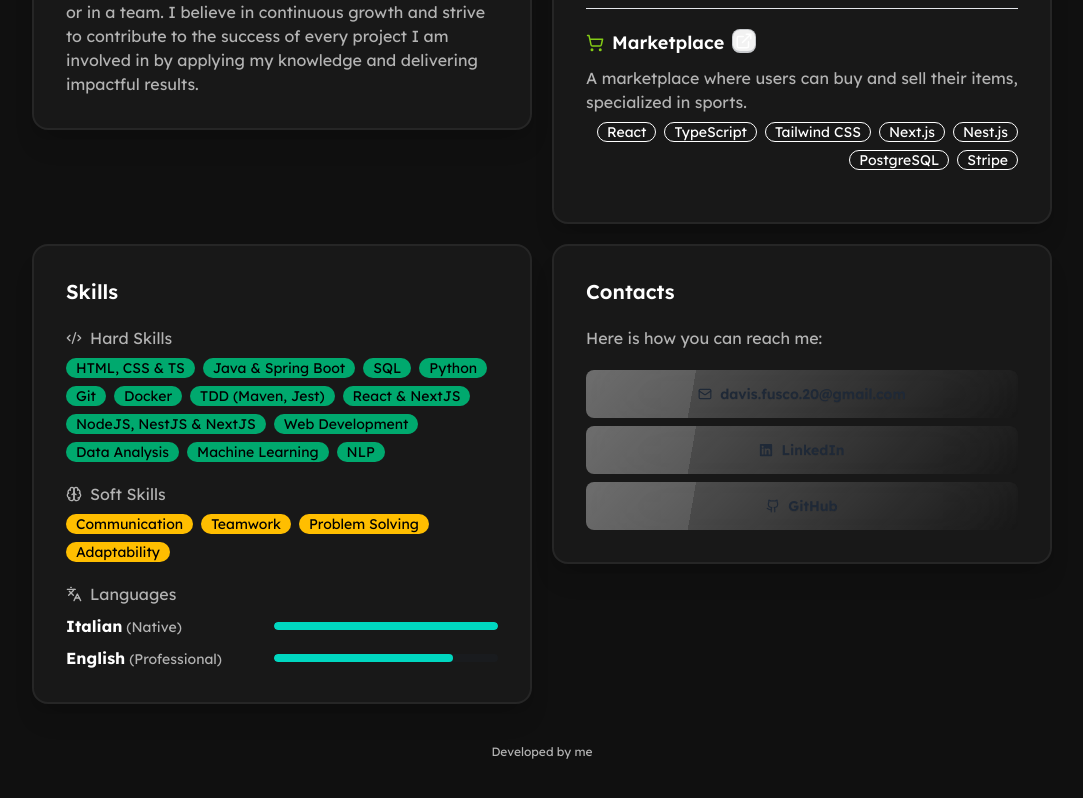
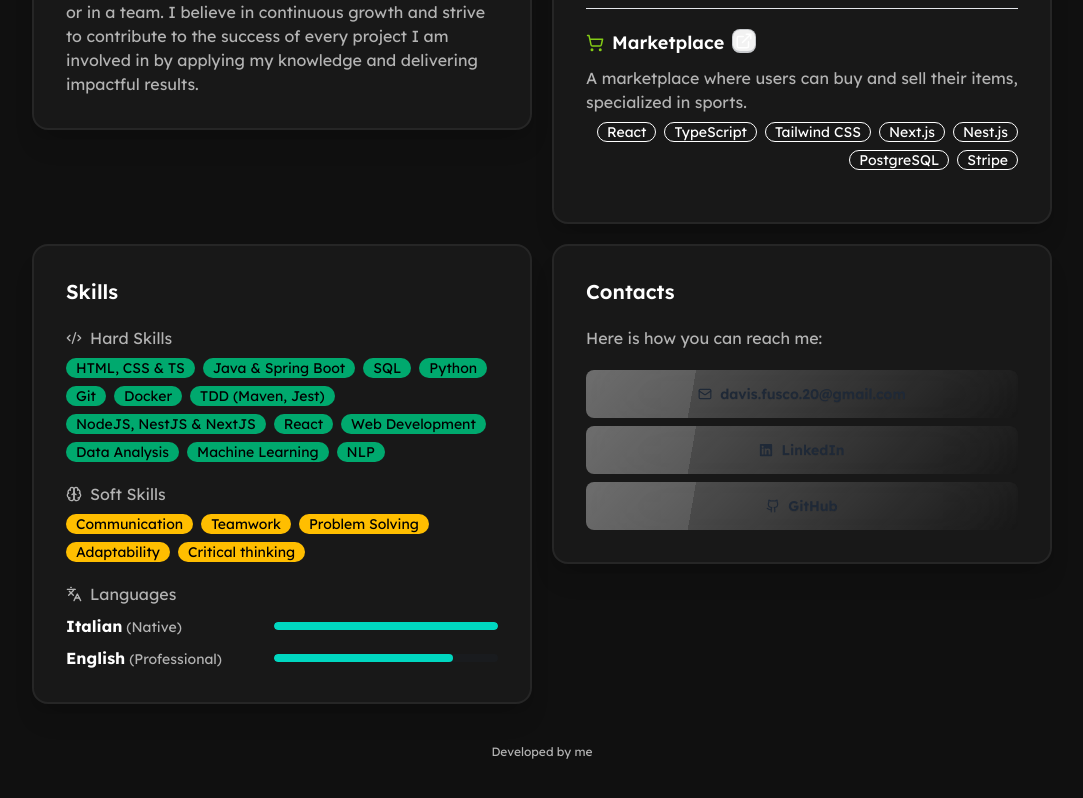
Before and after one commit to davisf20/davis-portfolio, a Next.js app: page / in a window 1280 px wide. Shown: the part 866-1664 px from the top of the page, without its empty margins (98-1181 px from the left). Built offline with nearby package versions, Linux system fonts and the light colour scheme.

Commit message:
update skills

```diff
--- a/app/pageSections/sections/Skills.tsx
+++ b/app/pageSections/sections/Skills.tsx
@@ -20,8 +20,8 @@ const skills: (CardBadgesElement | ProgressElement)[] = [
       'Git',
       'Docker',
       'TDD (Maven, Jest)',
-      'React & NextJS',
       'NodeJS, NestJS & NextJS',
+      'React',
       'Web Development',
       'Data Analysis',
       'Machine Learning',
@@ -34,7 +34,13 @@ const skills: (CardBadgesElement | ProgressElement)[] = [
         <LuBrain /> Soft Skills
       </div>
     ),
-    tags: ['Communication', 'Teamwork', 'Problem Solving', 'Adaptability'],
+    tags: [
+      'Communication',
+      'Teamwork',
+      'Problem Solving',
+      'Adaptability',
+      'Critical thinking',
+    ],
   },
   {
     title: (
```
